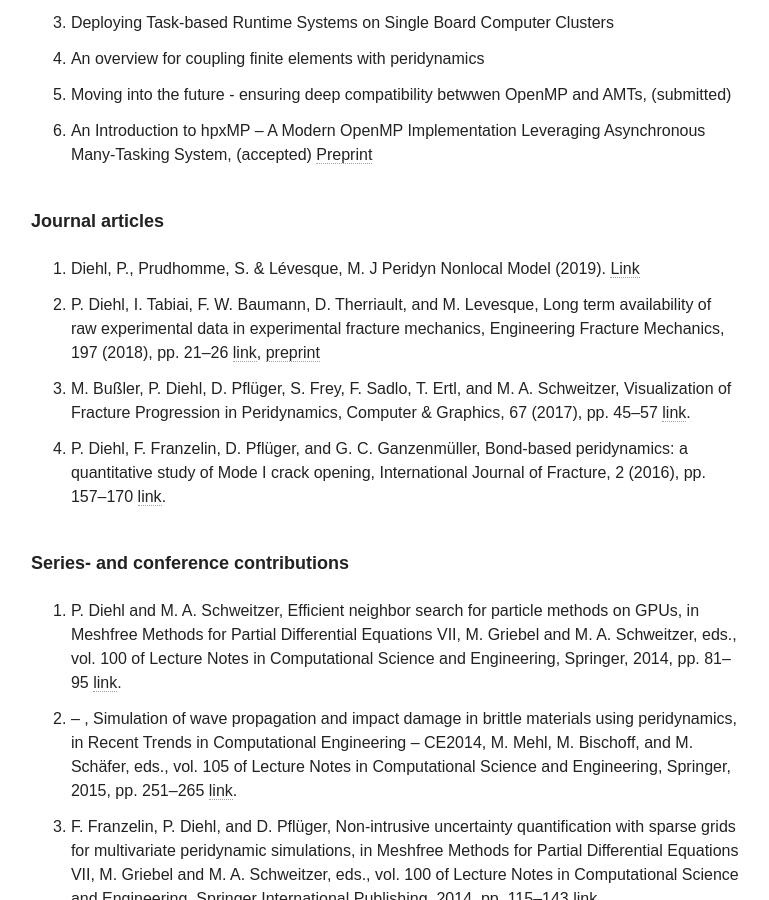
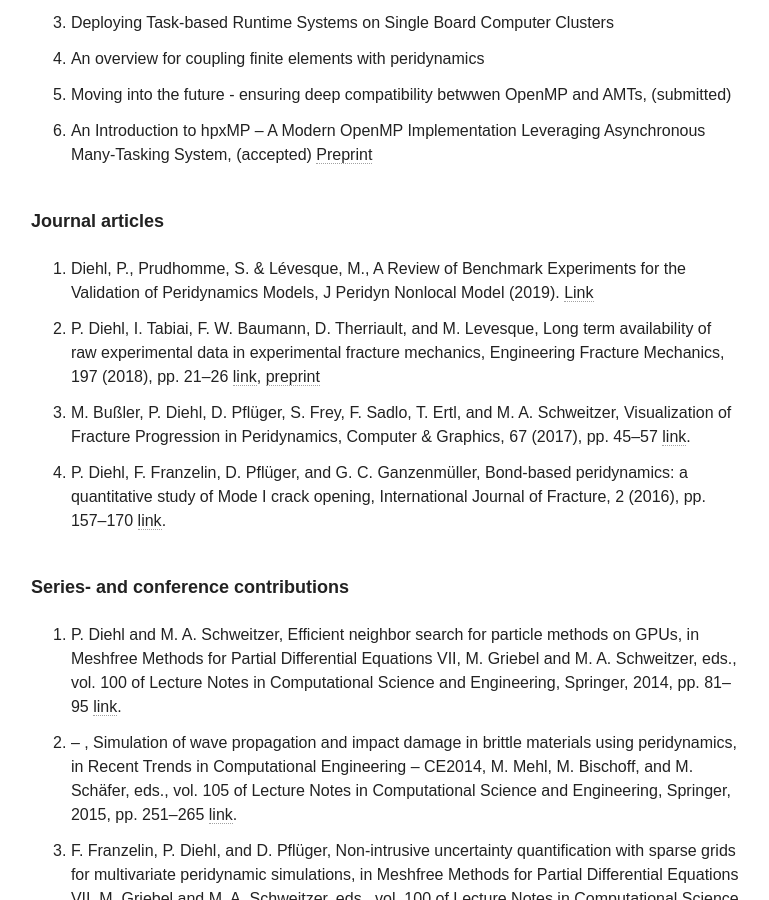
Before and after one commit to diehlpk/diehlpk.github.io, a Jekyll site: the page built from cv/index.md, in a window 1280 px wide and 900 px high, scrolled down 1812 px. Shown: the whole window, without its empty margins (255-1024 px from the left). Built offline with Jekyll 4.4.1, drawn with Linux system fonts in a browser that asks for light colours; nearby versions of some CDN libraries; some web fonts are replaced.

Commit message:
Update CV

```diff
--- a/cv/index.md
+++ b/cv/index.md
@@ -45,7 +45,7 @@ hide: true
 1. An Introduction to hpxMP -- A Modern OpenMP Implementation Leveraging Asynchronous Many-Tasking System, (accepted) [Preprint](https://arxiv.org/abs/1903.03023)
 
 ###### Journal articles
-1. Diehl, P., Prudhomme, S. & Lévesque, M. J Peridyn Nonlocal Model (2019). [Link](https://doi.org/10.1007/s42102-018-0004-x)
+1. Diehl, P., Prudhomme, S. & Lévesque, M., A Review of Benchmark Experiments for the Validation of Peridynamics Models, J Peridyn Nonlocal Model (2019). [Link](https://doi.org/10.1007/s42102-018-0004-x)
 1. P. Diehl, I. Tabiai, F. W. Baumann, D. Therriault, and M. Levesque, Long
 term availability of raw experimental data in experimental fracture mechanics, Engineering
 Fracture Mechanics, 197 (2018), pp. 21–26 [link](https://doi.org/10.1016/j.engfracmech.2018.04.030), [preprint](https://arxiv.org/abs/1803.07622)
```
